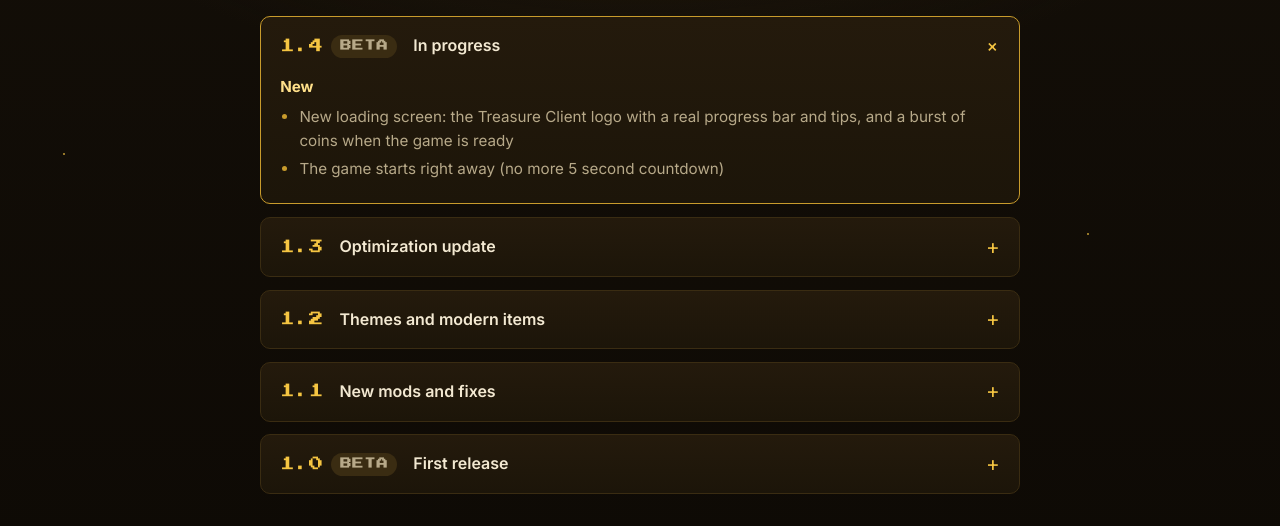
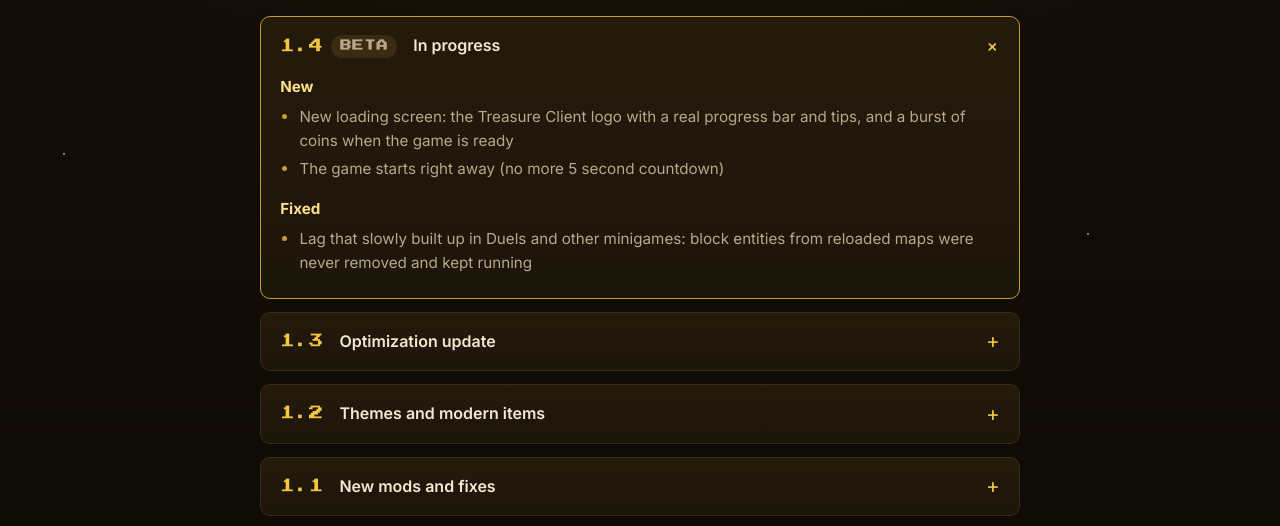
Before and after one commit to TreasureClient/treasureclient.github.io, a plain HTML site: page changelog.html in a window 1280 px wide. Shown: the part 246-772 px from the top of the page. Drawn offline with Linux system fonts and the light colour scheme.

Commit message:
Changelog: 1.4 Beta fixes the lag that slowly built up in Duels and other minigames
Co-Authored-By: Claude Opus 5.5 <noreply@anthropic.com>

```diff
--- a/changelog.html
+++ b/changelog.html
@@ -55,6 +55,10 @@
                         <ul>
                             <li>New loading screen: the Treasure Client logo with a real progress bar and tips, and a burst of coins when the game is ready</li>
                             <li>The game starts right away (no more 5 second countdown)</li>
+                        </ul>
+                        <h4>Fixed</h4>
+                        <ul>
+                            <li>Lag that slowly built up in Duels and other minigames: block entities from reloaded maps were never removed and kept running</li>
                         </ul>
                     </div>
                 </details>
```
Also changed, not shown: 1 other file.
